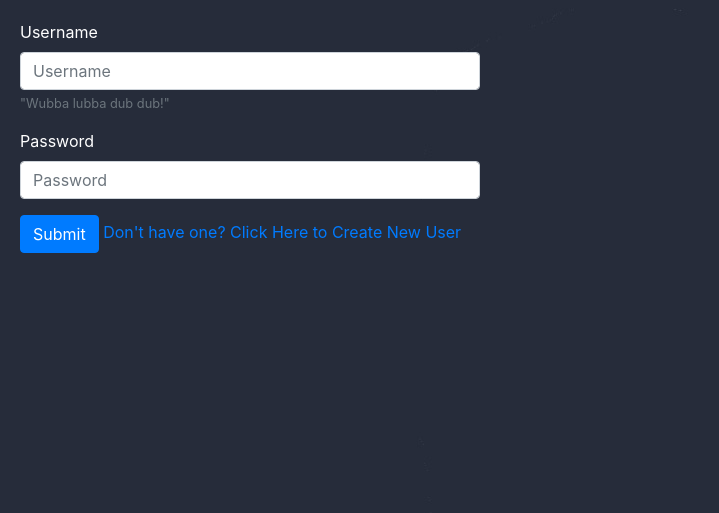
After one commit to JoshuaHaarer/Poker-Manager, a web app: file views/login.html in a window 1280 px wide. The commit adds this page. Shown: the top 513 px of the page, without its empty margins (0-719 px from the left). Run offline with its HTML, style and script files only (its server is not run), Linux system fonts and the light colour scheme; some libraries are stand-ins or nearby versions.

Commit message:
please work

```diff
--- a/public/css/style.css
+++ b/public/css/style.css
@@ -0,0 +1,44 @@
+.wrapper {
+    padding: 20px;
+    max-width: 500px;
+    position: relative;
+}
+
+.tournament-settings, .main {
+    position: absolute;
+    width: auto;
+    margin-right:20px;
+    margin-left: 20px;
+    display: flex;
+    flex-wrap: wrap;
+}
+
+.tournament-settings-item {
+    width: 33.3%;
+    padding: 20px;
+}
+
+.main-heading {
+
+    font-size: 30px;
+    text-align: center;
+    margin-top: 30px;
+    font-weight: 600;
+}
+
+
+body {
+
+        background: url(../../images/rick-in-rick-and-morty-xs.jpg);
+        background-repeat: no-repeat;
+        background-size: auto;
+        color: white;
+        padding: 20px;
+    max-width: 500px;
+    position: relative;
+
+}
+
+#timer {
+    text-align: center;
+}
--- /dev/null
+++ b/views/login.html
@@ -0,0 +1,32 @@
+<!DOCTYPE html>
+<html>
+
+<head>
+    <meta charset="utf-8">
+    <meta http-equiv="X-UA-Compatible" content="IE=edge">
+    <link rel="stylesheet" href="https://maxcdn.bootstrapcdn.com/bootstrap/4.0.0/css/bootstrap.min.css" integrity="sha384-Gn5384xqQ1aoWXA+058RXPxPg6fy4IWvTNh0E263XmFcJlSAwiGgFAW/dAiS6JXm" crossorigin="anonymous">
+    <title>Poker Tournament Manager</title>
+    <meta name="viewport" content="width=device-width, initial-scale=1">
+    <link rel="stylesheet" type="text/css" media="screen" href="../public/css/style.css">
+    <script src="https://cdnjs.cloudflare.com/ajax/libs/jquery/3.3.1/jquery.min.js"></script>
+    <script src="../public/js/player.js"></script>
+    <script src="./assets/javascript/poker.js"></script>
+</head>
+<body>
+<form>
+    <div id="login">
+  <div class="form-group">
+    <label for="exampleInputusername">Username</label>
+    <input type="username" class="form-control" id="exampleInputEmail1" aria-describedby="usernameHelp" placeholder="Username">
+    <small id="usernameHelp" class="form-text text-muted"> "Wubba lubba dub dub!"</small>
+  </div>
+  <div class="form-group">
+    <label for="exampleInputPassword1">Password</label>
+    <input type="password" class="form-control" id="exampleInputPassword1" placeholder="Password">
+  </div>
+
+  <button type="submit" class="btn btn-primary">Submit</button>
+
+<a class="link" href="user-input.html">Don't have one? Click Here to Create New User</a>
+</div></form>
+</body>
--- a/views/main.html
+++ b/views/main.html
@@ -7,7 +7,7 @@
     <link rel="stylesheet" href="https://maxcdn.bootstrapcdn.com/bootstrap/4.0.0/css/bootstrap.min.css" integrity="sha384-Gn5384xqQ1aoWXA+058RXPxPg6fy4IWvTNh0E263XmFcJlSAwiGgFAW/dAiS6JXm" crossorigin="anonymous">
     <title>Poker Tournament Manager</title>
     <meta name="viewport" content="width=device-width, initial-scale=1">
-    <link rel="stylesheet" type="text/css" media="screen" href="./layouts/style.css" />
+   <link rel="stylesheet" type="text/css" media="screen" href="../public/css/style.css" />
     <script src="../public/js/player.js"></script>
     <script src="./assets/javascript/poker.js"></script>
 </head>
@@ -18,7 +18,9 @@
             <div class="main-heading">
                 <label> Poker Tournament Manager</label>
             </div>
+            <div id="timer">
             <label id="minutes">00</label>:<label id="seconds">00</label>
+        </div>
             <div class="tournament-settings">
                 <div class="tournament-settings-item">
                     <label>Entries</label>
```
Also changed, not shown: views/user-input.html (added, +37 -0 lines).
